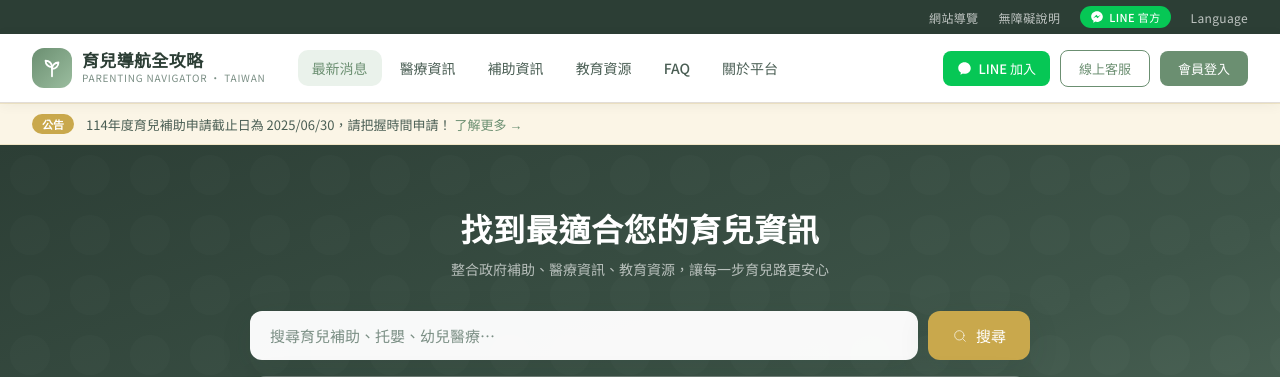
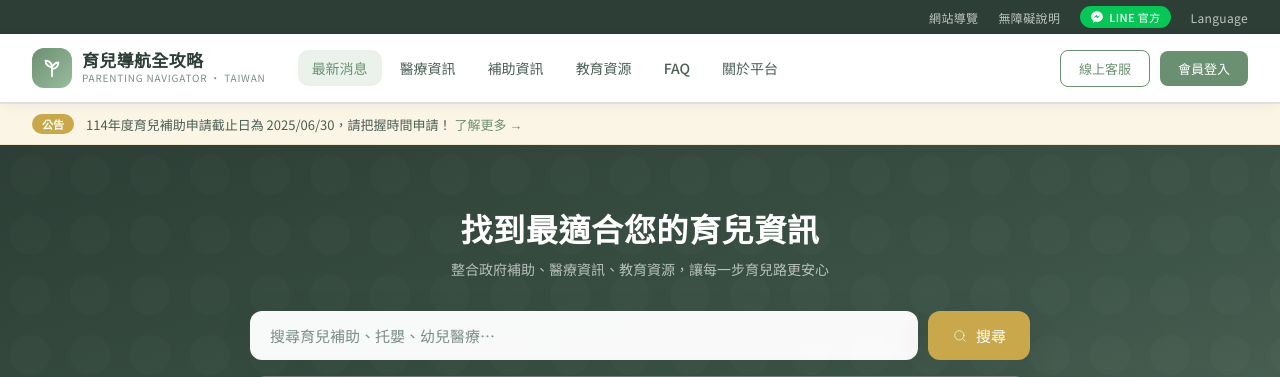
Before and after one commit to boyi-boyi-long/parent-navigator, a Flask app: page / in a window 1280 px wide. Shown: the top 377 px of the page. Run offline with Flask 3, Linux system fonts and the light colour scheme; some libraries are stand-ins or nearby versions.

Commit message:
LINE 按鈕：移至 topbar 一鍵加入，移除 header 的 LINE 加入按鈕

```diff
--- a/Parent-Navigator-main/backend/templates/index.html
+++ b/Parent-Navigator-main/backend/templates/index.html
@@ -888,7 +888,7 @@
 <div class="topbar">
   <a href="#">網站導覽</a>
   <a href="#">無障礙說明</a>
-  <a href="#" class="line-icon">
+  <a href="https://line.me/R/ti/p/@303xbemb" target="_blank" class="line-icon">
     <svg viewBox="0 0 24 24" xmlns="http://www.w3.org/2000/svg"><path d="M12 2C6.48 2 2 6.03 2 11c0 3.08 1.63 5.8 4.13 7.46L5.5 22l4.04-2.08C10.29 20.28 11.13 20.4 12 20.4c5.52 0 10-4.03 10-9S17.52 2 12 2zm.98 12.13l-2.54-2.72-4.96 2.72 5.47-5.81 2.6 2.72 4.9-2.72-5.47 5.81z"/></svg>
     LINE 官方
   </a>
@@ -916,10 +916,6 @@
       </ul>
     </nav>
     <div class="header-actions">
-      <a href="https://line.me/R/ti/p/@303xbemb" target="_blank" class="btn-line">
-        <svg viewBox="0 0 24 24" xmlns="http://www.w3.org/2000/svg"><path d="M12 2C6.48 2 2 6.03 2 11c0 3.08 1.63 5.8 4.13 7.46L5.5 22l4.04-2.08C10.29 20.28 11.13 20.4 12 20.4c5.52 0 10-4.03 10-9S17.52 2 12 2z"/></svg>
-        LINE 加入
-      </a>
       <button class="btn-outline">線上客服</button>
       <button class="btn-solid">會員登入</button>
     </div>
```
